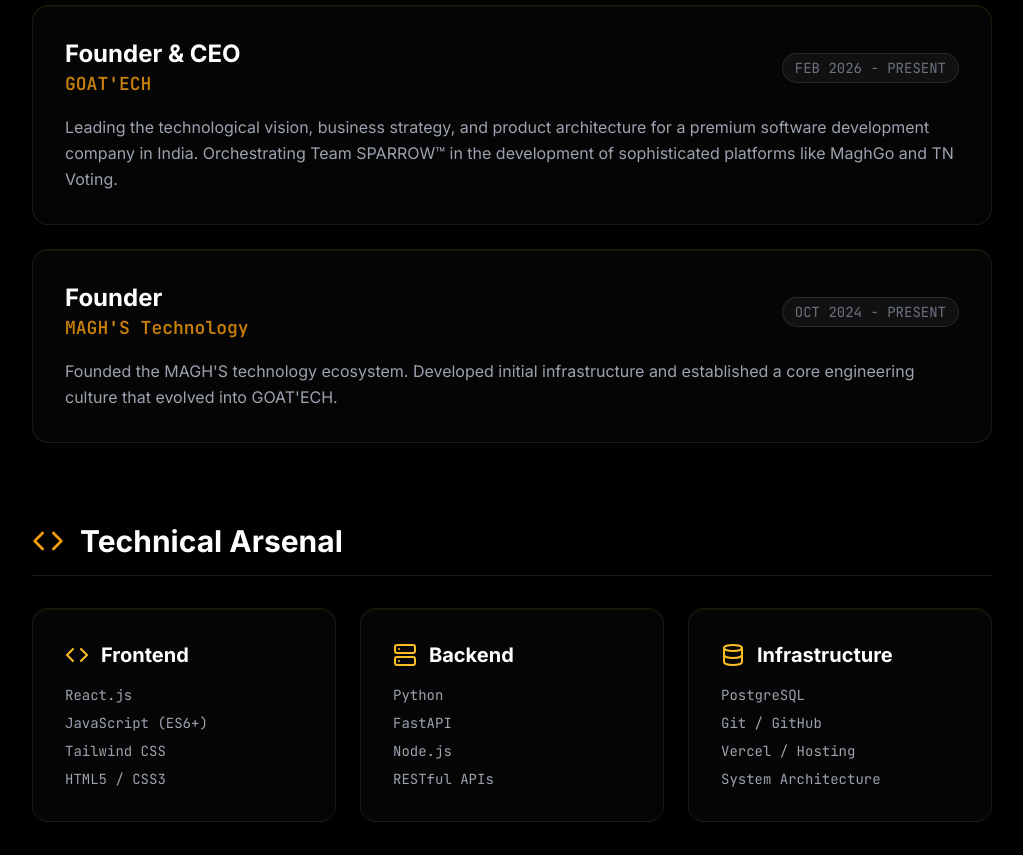
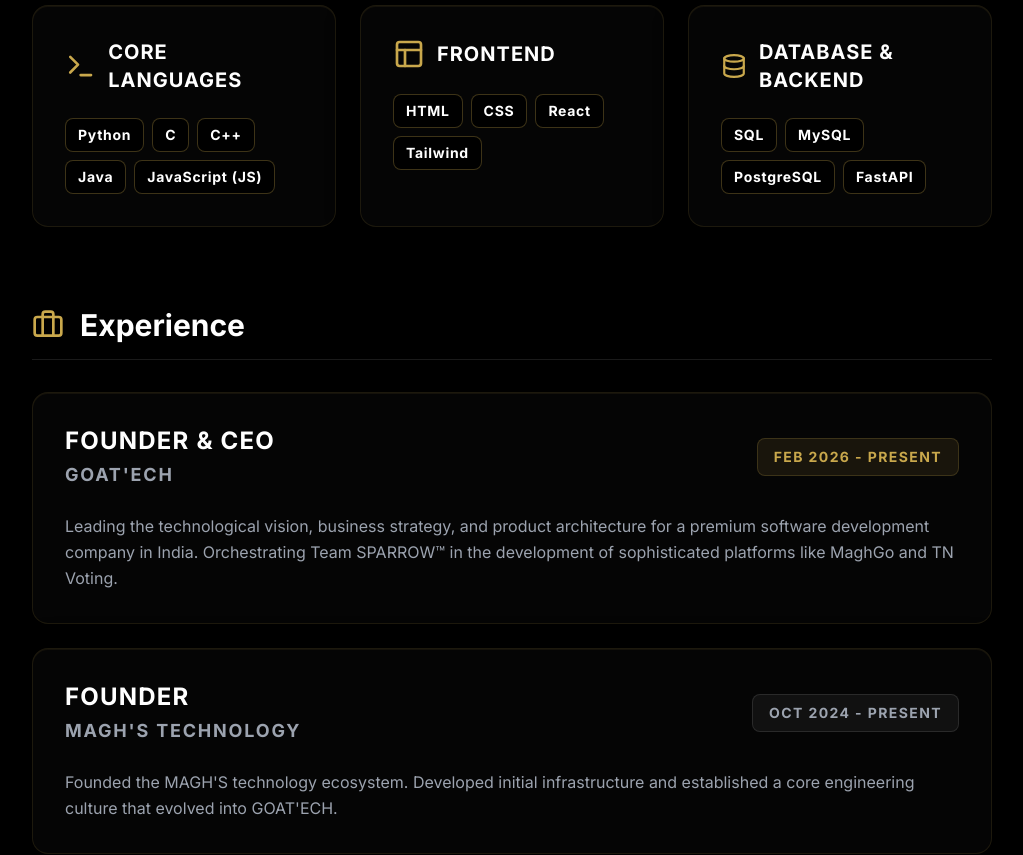
Before and after one commit to guru071/portfolio, a React (Vite) app: page /resume in a window 1280 px wide. Shown: the part 400-1255 px from the top of the page, without its empty margins (128-1151 px from the left). Built offline with nearby package versions, Linux system fonts and the light colour scheme.

Commit message:
Update portfolio with deep About & Skills, prevent name wrapping

```diff
--- a/src/App.jsx
+++ b/src/App.jsx
@@ -3,6 +3,7 @@
 import Navbar from './components/layout/Navbar';
 import Footer from './components/layout/Footer';
 import HomeView from './views/public/HomeView';
+import AboutView from './views/public/AboutView';
 import ResumeView from './views/public/ResumeView';
 import ProjectsView from './views/public/ProjectsView';
 import ContactView from './views/public/ContactView';
@@ -14,6 +15,7 @@
       <main className="flex-grow relative z-10 w-full overflow-x-hidden pt-24 pb-20">
         <Routes>
           <Route path="/" element={<HomeView />} />
+          <Route path="/about" element={<AboutView />} />
           <Route path="/resume" element={<ResumeView />} />
           <Route path="/projects" element={<ProjectsView />} />
           <Route path="/contact" element={<ContactView />} />
--- a/src/components/layout/Navbar.jsx
+++ b/src/components/layout/Navbar.jsx
@@ -8,6 +8,7 @@
 
   const navigation = [
     { name: 'Home', href: '/' },
+    { name: 'About', href: '/about' },
     { name: 'Resume', href: '/resume' },
     { name: 'Projects', href: '/projects' },
     { name: 'Contact', href: '/contact' },
@@ -26,7 +27,7 @@
               <img src="/images/goatech-logo.jpeg" alt="GOAT'ECH" className="w-10 h-10 object-contain rounded-lg" />
             </div>
             <div className="flex flex-col">
-              <span className="text-xl font-bold tracking-widest text-white uppercase group-hover:text-amber-400 transition-colors">
+              <span className="text-xl font-bold tracking-widest text-white uppercase group-hover:text-amber-400 transition-colors whitespace-nowrap">
                 GURUPRASATH D
               </span>
               <span className="text-[10px] tracking-[0.2em] text-gray-400 font-mono font-bold uppercase">
--- a/src/views/public/HomeView.jsx
+++ b/src/views/public/HomeView.jsx
@@ -16,7 +16,7 @@
           </div>
 
           <h1 className="text-5xl sm:text-7xl font-black text-white leading-tight tracking-tight">
-            I am <br/><span className="text-transparent bg-clip-text bg-gradient-to-r from-amber-300 via-amber-500 to-yellow-600 drop-shadow-[0_0_25px_rgba(201,168,76,0.5)]">GURUPRASATH D</span>
+            I am <br/><span className="text-transparent bg-clip-text bg-gradient-to-r from-amber-300 via-amber-500 to-yellow-600 drop-shadow-[0_0_25px_rgba(201,168,76,0.5)] whitespace-nowrap">GURUPRASATH D</span>
           </h1>
 
           <p className="text-xl text-gray-400 font-light max-w-xl leading-relaxed">
--- a/src/views/public/ResumeView.jsx
+++ b/src/views/public/ResumeView.jsx
@@ -1,31 +1,77 @@
 import React from 'react';
-import { Briefcase, GraduationCap, Code, Server, Database } from 'lucide-react';
+import { Briefcase, Code, Database, Layout, Terminal } from 'lucide-react';
 
 export default function ResumeView() {
   return (
     <div className="max-w-5xl mx-auto px-4 sm:px-6 lg:px-8 py-10 space-y-20">
 
       <div className="text-center space-y-4">
-        <h1 className="text-4xl sm:text-6xl font-black text-white tracking-tight uppercase">Resume & <span className="text-amber-500">Experience</span></h1>
-        <p className="text-gray-400 font-light text-lg">My professional journey as a developer and technology founder.</p>
+        <h1 className="text-4xl sm:text-6xl font-black text-white tracking-tight uppercase">Skills & <span className="text-[#c9a84c]">Experience</span></h1>
+        <p className="text-gray-400 font-medium text-lg">My technical arsenal and professional journey as a founder.</p>
+      </div>
+
+      {/* Skills Matrix */}
+      <div className="space-y-8">
+        <div className="flex items-center gap-4 border-b border-white/10 pb-4">
+          <Code className="w-8 h-8 text-[#c9a84c]" />
+          <h2 className="text-3xl font-bold text-white">Technical Arsenal</h2>
+        </div>
+
+        <div className="grid grid-cols-1 md:grid-cols-2 lg:grid-cols-3 gap-6">
+          <div className="glass-card p-8 rounded-2xl">
+            <div className="flex items-center gap-3 mb-6">
+              <Terminal className="text-[#c9a84c] w-8 h-8" />
+              <h4 className="text-xl font-bold text-white uppercase tracking-wider">Core Languages</h4>
+            </div>
+            <div className="flex flex-wrap gap-2">
+              {['Python', 'C', 'C++', 'Java', 'JavaScript (JS)'].map(skill => (
+                <span key={skill} className="px-3 py-1.5 bg-black border border-[#c9a84c]/30 rounded-lg text-sm font-bold text-white tracking-wider">{skill}</span>
+              ))}
+            </div>
+          </div>
+
+          <div className="glass-card p-8 rounded-2xl">
+            <div className="flex items-center gap-3 mb-6">
+              <Layout className="text-[#c9a84c] w-8 h-8" />
+              <h4 className="text-xl font-bold text-white uppercase tracking-wider">Frontend</h4>
+            </div>
+            <div className="flex flex-wrap gap-2">
+              {['HTML', 'CSS', 'React', 'Tailwind'].map(skill => (
+                <span key={skill} className="px-3 py-1.5 bg-black border border-[#c9a84c]/30 rounded-lg text-sm font-bold text-white tracking-wider">{skill}</span>
+              ))}
+            </div>
+          </div>
+
+          <div className="glass-card p-8 rounded-2xl">
+            <div className="flex items-center gap-3 mb-6">
+              <Database className="text-[#c9a84c] w-8 h-8" />
+              <h4 className="text-xl font-bold text-white uppercase tracking-wider">Database & Backend</h4>
+            </div>
+            <div className="flex flex-wrap gap-2">
+              {['SQL', 'MySQL', 'PostgreSQL', 'FastAPI'].map(skill => (
+                <span key={skill} className="px-3 py-1.5 bg-black border border-[#c9a84c]/30 rounded-lg text-sm font-bold text-white tracking-wider">{skill}</span>
+              ))}
+            </div>
+          </div>
+        </div>
       </div>
 
       {/* Experience */}
       <div className="space-y-8">
         <div className="flex items-center gap-4 border-b border-white/10 pb-4">
-          <Briefcase className="w-8 h-8 text-amber-500" />
+          <Briefcase className="w-8 h-8 text-[#c9a84c]" />
           <h2 className="text-3xl font-bold text-white">Experience</h2>
         </div>
 
         <div className="space-y-6">
-          <div className="glass-card p-8 rounded-2xl border border-amber-500/20 relative overflow-hidden group">
-            <div className="absolute left-0 top-0 bottom-0 w-1 bg-gradient-to-b from-amber-500 to-yellow-600"></div>
-            <div className="flex flex-col sm:flex-row sm:items-center justify-between mb-4">
+          <div className="glass-card p-10 relative overflow-hidden group">
+            <div className="absolute left-0 top-0 bottom-0 w-1 bg-[#c9a84c]"></div>
+            <div className="flex flex-col sm:flex-row sm:items-center justify-between mb-6">
               <div>
-                <h3 className="text-2xl font-bold text-white group-hover:text-amber-400 transition-colors">Founder & CEO</h3>
-                <p className="text-lg text-amber-500/80 font-mono font-bold">GOAT'ECH</p>
+                <h3 className="text-2xl font-bold text-white group-hover:text-[#c9a84c] transition-colors uppercase tracking-wider">Founder & CEO</h3>
+                <p className="text-lg text-gray-400 font-bold tracking-widest uppercase mt-1">GOAT'ECH</p>
               </div>
-              <div className="text-gray-500 font-mono text-sm mt-2 sm:mt-0 bg-white/5 px-3 py-1 rounded-full border border-white/10">
+              <div className="text-[#c9a84c] font-bold text-sm mt-2 sm:mt-0 bg-[#c9a84c]/10 px-4 py-2 rounded-lg border border-[#c9a84c]/20 tracking-widest uppercase">
                 FEB 2026 - PRESENT
               </div>
             </div>
@@ -34,14 +80,14 @@
             </p>
           </div>
 
-          <div className="glass-card p-8 rounded-2xl border border-white/10 relative overflow-hidden group">
-            <div className="absolute left-0 top-0 bottom-0 w-1 bg-white/20"></div>
-            <div className="flex flex-col sm:flex-row sm:items-center justify-between mb-4">
+          <div className="glass-card p-10 relative overflow-hidden group">
+            <div className="absolute left-0 top-0 bottom-0 w-1 bg-gray-500"></div>
+            <div className="flex flex-col sm:flex-row sm:items-center justify-between mb-6">
               <div>
-                <h3 className="text-2xl font-bold text-white group-hover:text-amber-400 transition-colors">Founder</h3>
-                <p className="text-lg text-amber-500/80 font-mono font-bold">MAGH'S Technology</p>
+                <h3 className="text-2xl font-bold text-white group-hover:text-gray-300 transition-colors uppercase tracking-wider">Founder</h3>
+                <p className="text-lg text-gray-400 font-bold tracking-widest uppercase mt-1">MAGH'S Technology</p>
               </div>
-              <div className="text-gray-500 font-mono text-sm mt-2 sm:mt-0 bg-white/5 px-3 py-1 rounded-full border border-white/10">
+              <div className="text-gray-400 font-bold text-sm mt-2 sm:mt-0 bg-white/5 px-4 py-2 rounded-lg border border-white/10 tracking-widest uppercase">
                 OCT 2024 - PRESENT
               </div>
             </div>
@@ -52,55 +98,6 @@
         </div>
       </div>
 
-      {/* Skills Matrix */}
-      <div className="space-y-8">
-        <div className="flex items-center gap-4 border-b border-white/10 pb-4">
-          <Code className="w-8 h-8 text-amber-500" />
-          <h2 className="text-3xl font-bold text-white">Technical Arsenal</h2>
-        </div>
-
-        <div className="grid grid-cols-1 md:grid-cols-2 lg:grid-cols-3 gap-6">
-          <div className="glass-card p-6 rounded-2xl border border-white/5">
-            <div className="flex items-center gap-3 mb-4">
-              <Code className="text-amber-400 w-6 h-6" />
-              <h4 className="text-xl font-bold text-white">Frontend</h4>
-            </div>
-            <ul className="space-y-2 text-gray-400 font-mono text-sm">
-              <li>React.js</li>
-              <li>JavaScript (ES6+)</li>
-              <li>Tailwind CSS</li>
-              <li>HTML5 / CSS3</li>
-            </ul>
-          </div>
-
-          <div className="glass-card p-6 rounded-2xl border border-white/5">
-            <div className="flex items-center gap-3 mb-4">
-              <Server className="text-amber-400 w-6 h-6" />
-              <h4 className="text-xl font-bold text-white">Backend</h4>
-            </div>
-            <ul className="space-y-2 text-gray-400 font-mono text-sm">
-              <li>Python</li>
-              <li>FastAPI</li>
-              <li>Node.js</li>
-              <li>RESTful APIs</li>
-            </ul>
-          </div>
-
-          <div className="glass-card p-6 rounded-2xl border border-white/5">
-            <div className="flex items-center gap-3 mb-4">
-              <Database className="text-amber-400 w-6 h-6" />
-              <h4 className="text-xl font-bold text-white">Infrastructure</h4>
-            </div>
-            <ul className="space-y-2 text-gray-400 font-mono text-sm">
-              <li>PostgreSQL</li>
-              <li>Git / GitHub</li>
-              <li>Vercel / Hosting</li>
-              <li>System Architecture</li>
-            </ul>
-          </div>
-        </div>
-      </div>
-
     </div>
   );
 }
```
Also changed, not shown: src/views/public/AboutView.jsx (added, +51 -0 lines).
